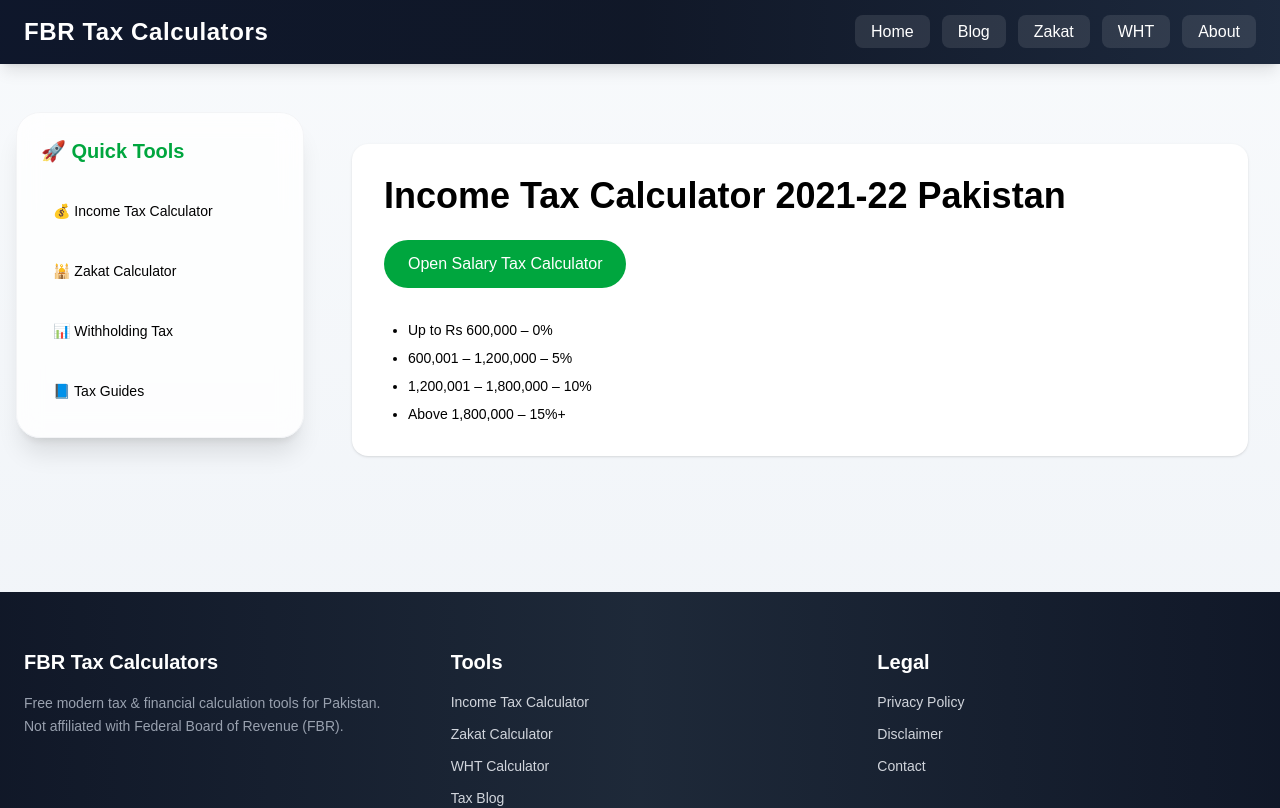
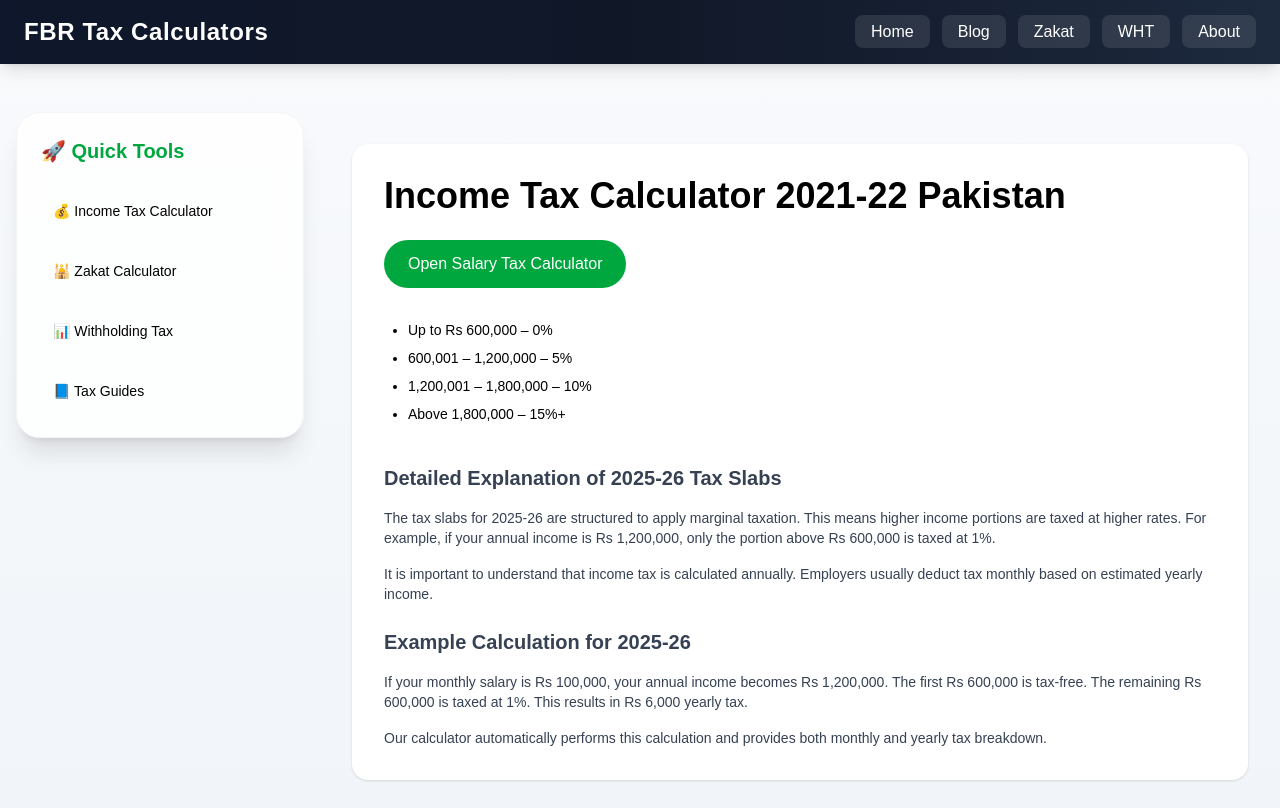
Before and after one commit to muhammadobaid1986/fbrtaxcalculators, a Next.js app: page /income-tax-calculator-2021-22 in a window 1280 px wide. Shown: the top 808 px of the page. Built offline with nearby package versions, Linux system fonts and the light colour scheme.

Commit message:
ui improvements

```diff
--- a/app/income-tax-calculator-2021-22/page.tsx
+++ b/app/income-tax-calculator-2021-22/page.tsx
@@ -24,6 +24,45 @@ export default function Page() {
         <li>1,200,001 – 1,800,000 – 10%</li>
         <li>Above 1,800,000 – 15%+</li>
       </ul>
+    {/* Detailed SEO Content */}
+
+<div className="mt-10 text-gray-700 text-sm space-y-4">
+
+  <h3 className="text-xl font-semibold mt-6">
+    Detailed Explanation of 2025-26 Tax Slabs
+  </h3>
+
+  <p>
+    The tax slabs for 2025-26 are structured to apply marginal taxation.
+    This means higher income portions are taxed at higher rates.
+    For example, if your annual income is Rs 1,200,000,
+    only the portion above Rs 600,000 is taxed at 1%.
+  </p>
+
+  <p>
+    It is important to understand that income tax is calculated annually.
+    Employers usually deduct tax monthly based on estimated yearly income.
+  </p>
+
+  <h3 className="text-xl font-semibold mt-6">
+    Example Calculation for 2025-26
+  </h3>
+
+  <p>
+    If your monthly salary is Rs 100,000,
+    your annual income becomes Rs 1,200,000.
+    The first Rs 600,000 is tax-free.
+    The remaining Rs 600,000 is taxed at 1%.
+    This results in Rs 6,000 yearly tax.
+  </p>
+
+  <p>
+    Our calculator automatically performs this calculation
+    and provides both monthly and yearly tax breakdown.
+  </p>
+
+</div>
+
     </div>
   );
 }
--- a/app/income-tax-calculator-2022-23/page.tsx
+++ b/app/income-tax-calculator-2022-23/page.tsx
@@ -24,6 +24,46 @@ export default function Page() {
         <li>1,200,001 – 2,400,000 – 12.5%</li>
         <li>Above 2,400,000 – 20%+</li>
       </ul>
+    {/* Detailed SEO Content */}
+
+<div className="mt-10 text-gray-700 text-sm space-y-4">
+
+  <h3 className="text-xl font-semibold mt-6">
+    Detailed Explanation of 2025-26 Tax Slabs
+  </h3>
+
+  <p>
+    The tax slabs for 2025-26 are structured to apply marginal taxation.
+    This means higher income portions are taxed at higher rates.
+    For example, if your annual income is Rs 1,200,000,
+    only the portion above Rs 600,000 is taxed at 1%.
+  </p>
+
+  <p>
+    It is important to understand that income tax is calculated annually.
+    Employers usually deduct tax monthly based on estimated yearly income.
+  </p>
+
+  <h3 className="text-xl font-semibold mt-6">
+    Example Calculation for 2025-26
+  </h3>
+
+  <p>
+    If your monthly salary is Rs 100,000,
+    your annual income becomes Rs 1,200,000.
+    The first Rs 600,000 is tax-free.
+    The remaining Rs 600,000 is taxed at 1%.
+    This results in Rs 6,000 yearly tax.
+  </p>
+
+  <p>
+    Our calculator automatically performs this calculation
+    and provides both monthly and yearly tax breakdown.
+  </p>
+
+</div>
+
+
     </div>
   );
 }
--- a/app/income-tax-calculator-2024-25/page.tsx
+++ b/app/income-tax-calculator-2024-25/page.tsx
@@ -31,6 +31,46 @@ export default function Page() {
         <li>2,400,001 – 3,600,000 – 25%</li>
         <li>Above 3,600,000 – 30%</li>
       </ul>
+    {/* Detailed SEO Content */}
+
+<div className="mt-10 text-gray-700 text-sm space-y-4">
+
+  <h3 className="text-xl font-semibold mt-6">
+    Detailed Explanation of 2025-26 Tax Slabs
+  </h3>
+
+  <p>
+    The tax slabs for 2025-26 are structured to apply marginal taxation.
+    This means higher income portions are taxed at higher rates.
+    For example, if your annual income is Rs 1,200,000,
+    only the portion above Rs 600,000 is taxed at 1%.
+  </p>
+
+  <p>
+    It is important to understand that income tax is calculated annually.
+    Employers usually deduct tax monthly based on estimated yearly income.
+  </p>
+
+  <h3 className="text-xl font-semibold mt-6">
+    Example Calculation for 2025-26
+  </h3>
+
+  <p>
+    If your monthly salary is Rs 100,000,
+    your annual income becomes Rs 1,200,000.
+    The first Rs 600,000 is tax-free.
+    The remaining Rs 600,000 is taxed at 1%.
+    This results in Rs 6,000 yearly tax.
+  </p>
+
+  <p>
+    Our calculator automatically performs this calculation
+    and provides both monthly and yearly tax breakdown.
+  </p>
+
+</div>
+
+
     </div>
   );
 }
--- a/app/income-tax-calculator-2025-26/page.tsx
+++ b/app/income-tax-calculator-2025-26/page.tsx
@@ -82,7 +82,48 @@ export default function Page() {
           <Link href="/income-tax-calculator-2023-24" className="text-green-600 ml-2 hover:underline">2023-24</Link>
         </p>
       </div>
+{/* Detailed SEO Content */}
+
+<div className="mt-10 text-gray-700 text-sm space-y-4">
+
+  <h3 className="text-xl font-semibold mt-6">
+    Detailed Explanation of 2025-26 Tax Slabs
+  </h3>
+
+  <p>
+    The tax slabs for 2025-26 are structured to apply marginal taxation.
+    This means higher income portions are taxed at higher rates.
+    For example, if your annual income is Rs 1,200,000,
+    only the portion above Rs 600,000 is taxed at 1%.
+  </p>
+
+  <p>
+    It is important to understand that income tax is calculated annually.
+    Employers usually deduct tax monthly based on estimated yearly income.
+  </p>
+
+  <h3 className="text-xl font-semibold mt-6">
+    Example Calculation for 2025-26
+  </h3>
+
+  <p>
+    If your monthly salary is Rs 100,000,
+    your annual income becomes Rs 1,200,000.
+    The first Rs 600,000 is tax-free.
+    The remaining Rs 600,000 is taxed at 1%.
+    This results in Rs 6,000 yearly tax.
+  </p>
+
+  <p>
+    Our calculator automatically performs this calculation
+    and provides both monthly and yearly tax breakdown.
+  </p>
+
+</div>
+
 
     </div>
+
+
   );
 }
```
